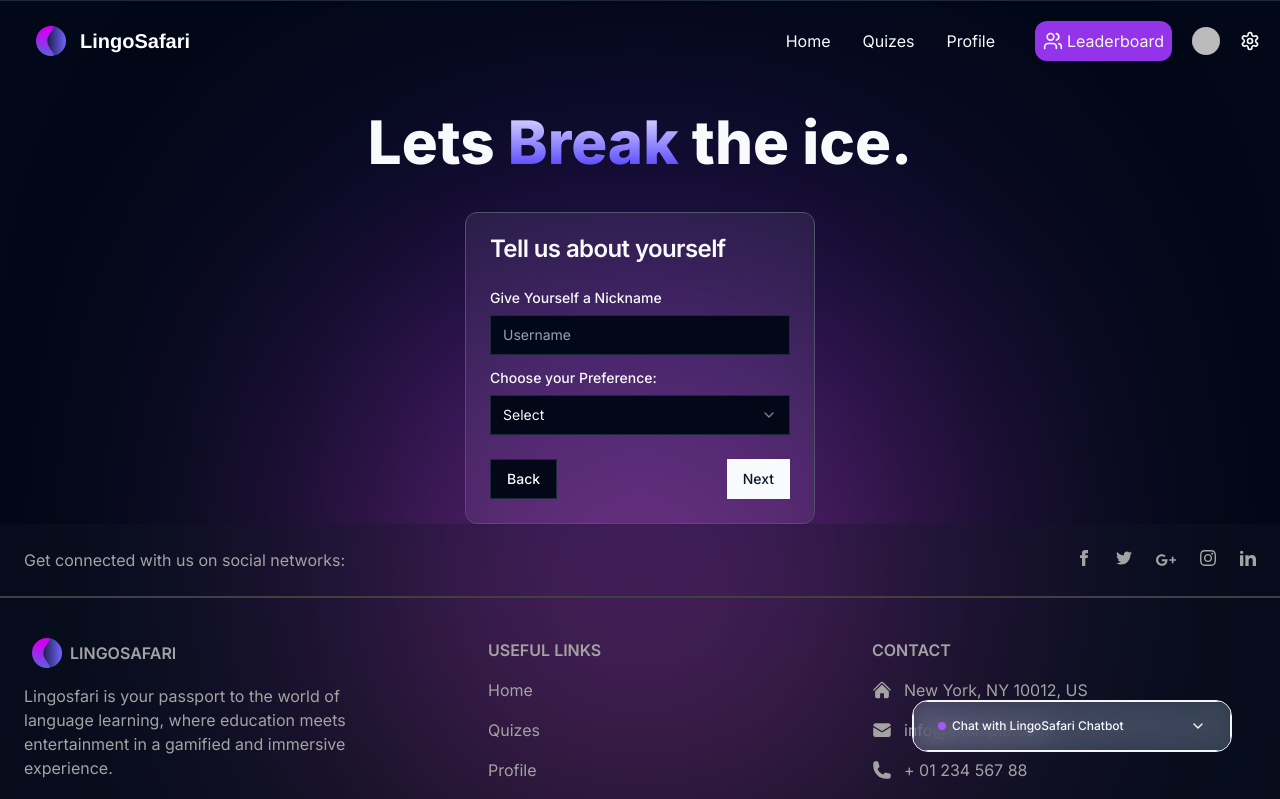
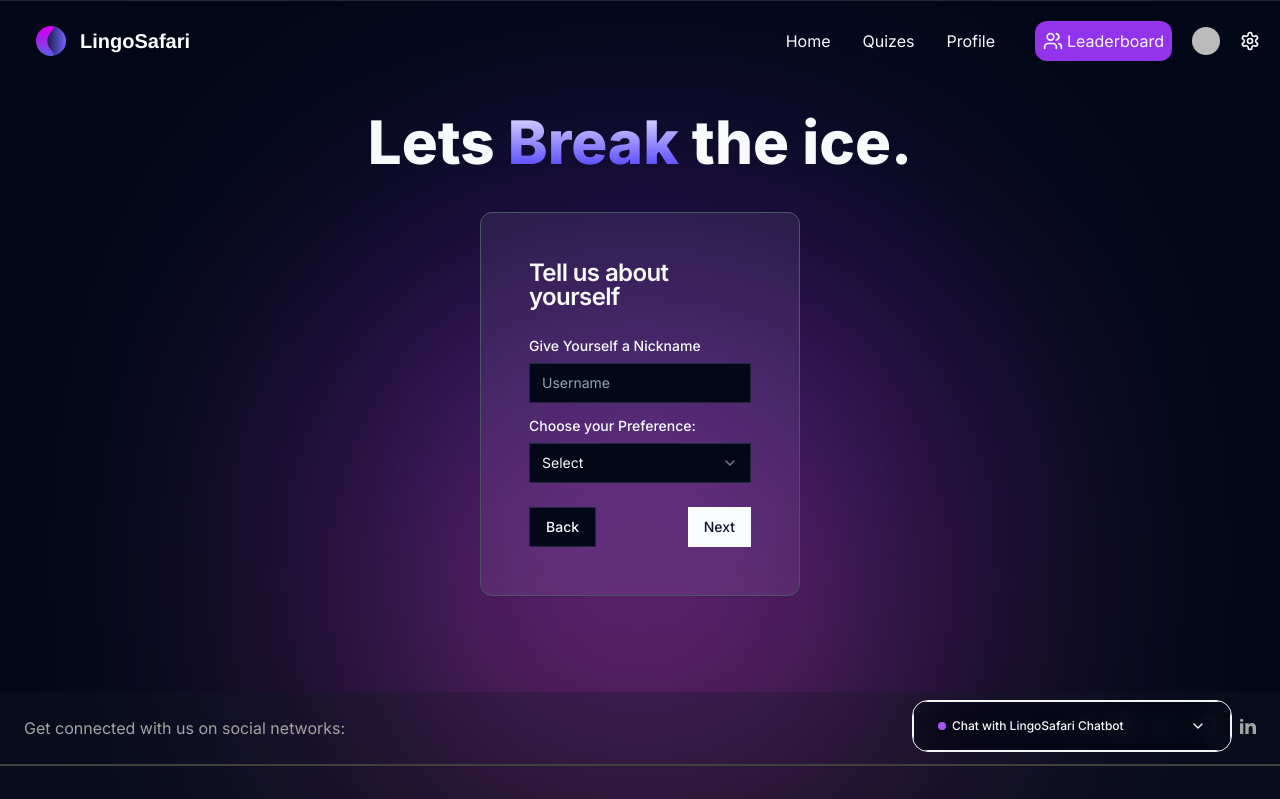
Before and after one commit to DhrishP/lingo-safari, a Next.js app: page /roleform in a window 1280 px wide. Shown: the top 799 px of the page. Built offline with nearby package versions, Linux system fonts and the light colour scheme; no server answers; sample sign-in values are in the browser's storage; some icons are missing.

Commit message:
fixed footer and tweaks of css

```diff
--- a/app/(root)/page.tsx
+++ b/app/(root)/page.tsx
@@ -1,3 +1,4 @@
+import Footer from "@/components/Footer/Footer";
 import { UserButton } from "@clerk/nextjs";
 import Image from "next/image";
 
@@ -26,6 +27,7 @@ export default function Home() {
         <Image width={500} height={500} alt="Landing-image" src="/Saly-10.png" />
         <div className="gradient1"></div>
       </div>
+      <Footer />
     </>
   );
 }
--- a/app/(student)/quiz/components/CardsPage.tsx
+++ b/app/(student)/quiz/components/CardsPage.tsx
@@ -4,13 +4,13 @@ export default function CardsPage() {
   return (
     <div className=" flex flex-col py-6 px-24 gap-12 w-full justify-center items-center min-h-[80vh]">
       <h1 className=" text-2xl font-bold text-center">I want to Learn... </h1>
-      <div className=" flex flex-col flex-wrap lg:flex-nowrap lg:flex-row w-full gap-12">
+      <div className=" flex flex-col flex-wrap lg:flex-nowrap lg:flex-row w-full gap-12 mb-28">
         <div className=" w-full flex flex-col justify-between items-center bg-slate-400 bg-opacity-20 rounded-2xl pt-12 pb-5 px-12">
           <img
-            className=" w-full h-48 shadow-md rounded-2xl border-slate-100 border"
+            className=" w-full h-auto shadow-md rounded-2xl object-cover	 border-slate-100 border"
             src="/ukFlag.png"
           />
-          <h1 className=" font-semibold text-xl text-center">English</h1>
+          <h1 className=" font-semibold text-xl py-4 text-center">English</h1>
           <a
             href="/quiz/en"
             className=" rounded-xl bg-slate-400 bg-opacity-40 my-2 border-slate-300 px-4 py-1 text-md font-normal hover:bg-opacity-60 transition-all"
@@ -20,10 +20,10 @@ export default function CardsPage() {
         </div>
         <div className=" w-full  flex flex-col justify-between items-center bg-slate-400 bg-opacity-20 rounded-2xl pt-12 pb-5 px-12">
           <img
-            className=" w-full h-48 shadow-md rounded-2xl border-slate-100 border"
+            className=" w-full h-auto shadow-md rounded-2xl border-slate-100 border"
             src="/esFlag.png"
           />
-          <h1 className=" font-semibold text-xl text-center">Spanish</h1>
+          <h1 className=" font-semibold text-xl py-4 text-center">Spanish</h1>
           <a
             href="/quiz/es"
             className=" rounded-xl bg-slate-400 bg-opacity-40 my-2 border-slate-300 px-4 py-1 text-md font-normal hover:bg-opacity-60 transition-all"
@@ -33,7 +33,7 @@ export default function CardsPage() {
         </div>
         <div className=" w-full flex flex-col justify-between items-center bg-slate-400 bg-opacity-20 rounded-2xl pt-12 pb-5 px-12">
           <img
-            className=" w-full h-48 shadow-md rounded-2xl border-slate-100 border"
+            className=" w-full h-auto shadow-md rounded-2xl border-slate-100 border"
             src="/frFlag.png"
           />
           <h1 className=" font-semibold py-4 text-xl text-center">French</h1>
--- a/app/layout.tsx
+++ b/app/layout.tsx
@@ -28,7 +28,6 @@ export default function RootLayout({
         <Chat/>
         <Header/>
         {children}
-        <Footer />
         </body>
     </html>
     </ClerkProvider>
--- a/app/leaderboard/(components)/profile.tsx
+++ b/app/leaderboard/(components)/profile.tsx
@@ -3,6 +3,7 @@ import React from "react";
 import { useUser } from "@clerk/nextjs";
 import Image from "next/image";
 import axios from 'axios';
+import Footer from '@/components/Footer/Footer';
 export type ProfilesPropss = {
   id: string;
   username: string;
--- a/app/leaderboard/page.tsx
+++ b/app/leaderboard/page.tsx
@@ -6,6 +6,8 @@ const LeaderboardPage = () => {
   return (
     <div className='App' id='main'>
    <Board/>
+
+
    </div>
   )
 }
--- a/app/loading.tsx
+++ b/app/loading.tsx
@@ -7,7 +7,7 @@ export default function Loading() {
     <div className=' flex flex-col justify-center items-center p-24 min-h-screen w-full'>
         <div className="gradient1"></div>
         <motion.img animate={{ translateY: [0, -60, 0] }}
-                transition={{ ease: "linear", duration: 8, repeat: Infinity }} height={300} width={300} src='/loading.png'></motion.img>
+                transition={{ ease: "linear", duration: 8, repeat: Infinity }} height={500} width={500} src='/loading.png'></motion.img>
         <div className="race-by"></div>
         <h1 className=' text-center font-medium text-lg py-2'>Hold up! we&apos;re cooking...</h1>
 
--- a/app/roleform/page.tsx
+++ b/app/roleform/page.tsx
@@ -21,6 +21,7 @@ import {
   SelectTrigger,
   SelectValue,
 } from "@/components/ui/select";
+import Footer from "@/components/Footer/Footer";
 
 export default function RolePage() {
   const router = useRouter();
@@ -53,7 +54,7 @@ export default function RolePage() {
           Lets <span className="gradText1 leading-snug">Break</span> the ice.
         </h1>
         <div className="gradient1"></div>
-        <Card className="w-[350px] bg-opacity-10 bg-purple-300 rounded-xl border-gray-600">
+        <Card className="w-3/12 bg-opacity-10 bg-purple-300 rounded-xl border-gray-600 p-6 mb-24">
           <CardHeader>
             <CardTitle>Tell us about yourself</CardTitle>
             <CardDescription></CardDescription>
@@ -94,6 +95,9 @@ export default function RolePage() {
           </CardFooter>
         </Card>
       </div>
+      <Footer />
+
     </div>
+
   );
 }
--- a/components/chat.tsx
+++ b/components/chat.tsx
@@ -18,9 +18,9 @@ const Chat: FC = () => {
       collapsible
       className='relative bg-secondary-content z-40 shadow'>
       <AccordionItem value='item-1'>
-        <div className='fixed right-0 md:right-8 w-11/12 m-4    md:w-80 bottom-8 bg-blue-200 bg-clip-padding backdrop-filter backdrop-blur-md bg-opacity-10 border border-gray-100 bg-primary-content rounded-2xl overflow-hidden'>
+        <div className='fixed right-0 md:right-8 w-11/12 m-4    md:w-80 bottom-8 bg-gray-950 bg-clip-padding backdrop-filter backdrop-blur-md bg-opacity-40 border border-gray-100 bg-primary-content rounded-2xl overflow-hidden'>
           <div className='w-full h-full flex flex-col '>
-            <AccordionTrigger className='px-6 border-b h-full w-full bg-blue-200 rounded-md bg-clip-padding backdrop-filter backdrop-blur-md bg-opacity-10 border border-gray-100
+            <AccordionTrigger className='px-6 border-b h-full w-full bg-gray-950 rounded-md bg-clip-padding backdrop-filter backdrop-blur-md bg-opacity-10 border border-gray-100
 '>
               <ChatHeader />
             </AccordionTrigger>
```
Also changed, not shown: public/loading.png.
